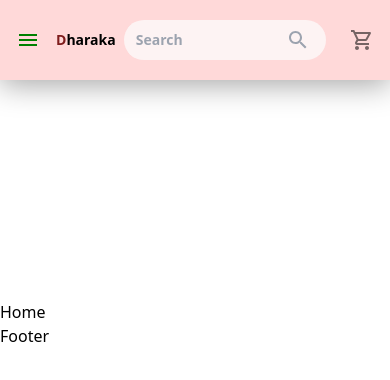
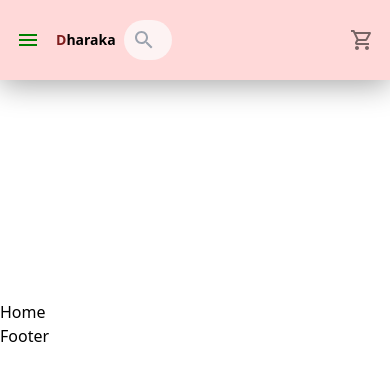
Before and after one commit to DHARAKA-METH/e-commerce-app-react, a React (Create React App) app: page / in a window 390 px wide. Shown: the top 380 px of the page. Built offline with nearby package versions, Linux system fonts and the light colour scheme.

Commit message:
respones

```diff
--- a/src/components/Header/Header.js
+++ b/src/components/Header/Header.js
@@ -23,7 +23,7 @@ const Header = () => {
           <input
             type="text"
             placeholder="Search"
-            className="ml-1 outline-none p-2 font-semibold text-sm w-[150px] bg-inherit"
+            className=" sm:inline-block hidden ml-1 outline-none p-2 font-semibold text-sm w-[150px] bg-inherit"
           />
           <IconButton>
             <SearchIcon className="text-gray-400 mr-2" />
```
